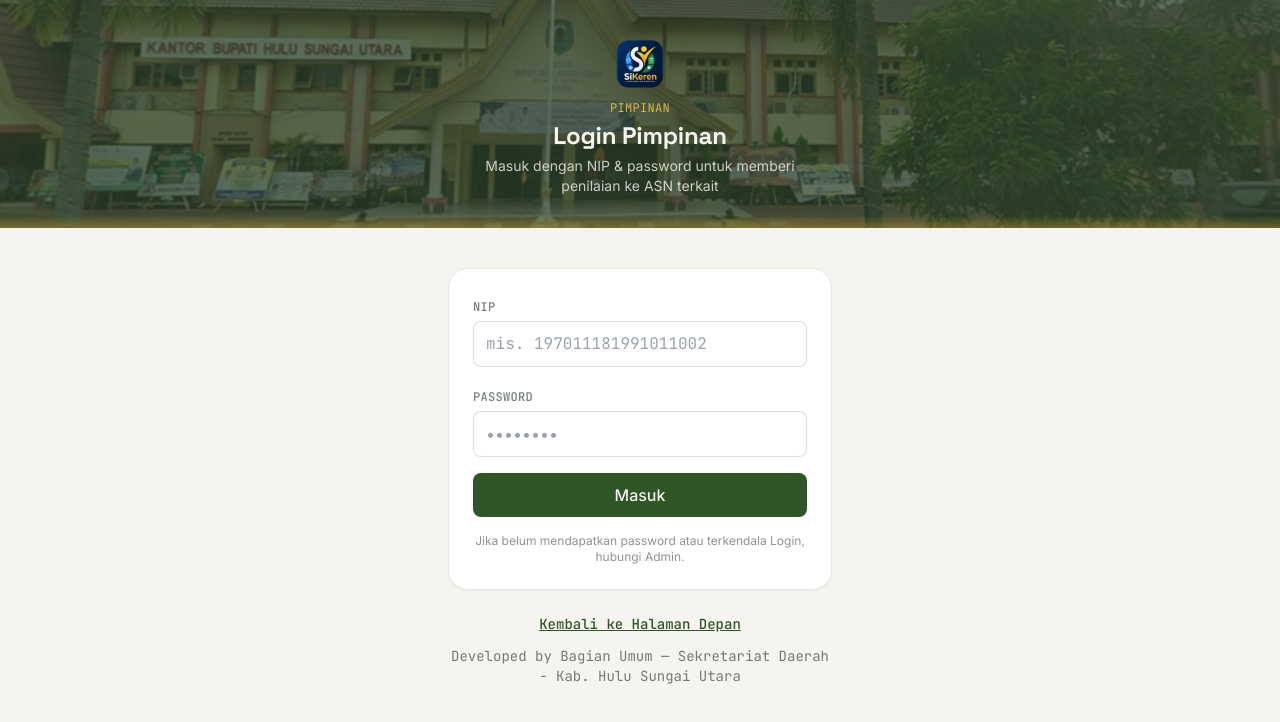
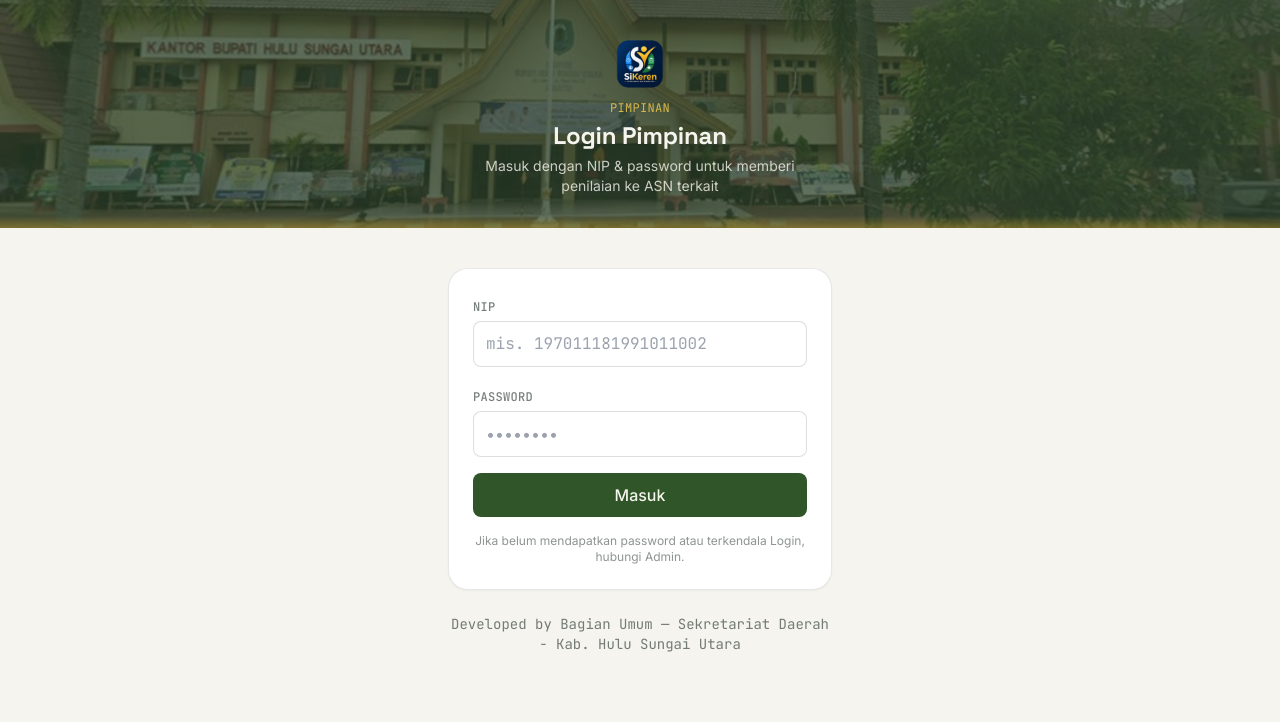
Before and after one commit to bangkit-hsu/sikeren, a React (Vite) app: page /#/pimpinan in a window 1280 px wide. Shown: the top 722 px of the page. Built offline with nearby package versions, Linux system fonts and the light colour scheme; no server answers.

Commit message:
Hapus tombol Kembali ke Halaman Depan di menu Login Pimpinan

```diff
--- a/src/pages/PimpinanPage.jsx
+++ b/src/pages/PimpinanPage.jsx
@@ -3,7 +3,7 @@
 // Penilaian Individu > Daftar Pimpinan). Setelah berhasil, diarahkan ke Portal Pimpinan
 // yang hanya berisi menu Penilaian Individu dan Update Password.
 import { useState } from 'react'
-import { Link, Navigate, useNavigate } from 'react-router-dom'
+import { Navigate, useNavigate } from 'react-router-dom'
 import { useAuth } from '../context/AuthContext.jsx'
 import HeroKecil from '../components/HeroKecil.jsx'
 
@@ -78,10 +78,7 @@ export default function PimpinanPage() {
             </button>
             <p className="text-xs text-ink/50 text-center">Jika belum mendapatkan password atau terkendala Login, hubungi Admin.</p>
           </form>
-          <p className="text-sm text-ink/70 text-center mt-6 font-mono">
-            <Link to="/" className="underline text-moss-700 font-medium">Kembali ke Halaman Depan</Link>
-          </p>
-          <p className="text-sm text-ink/60 text-center mt-3 font-mono">
+          <p className="text-sm text-ink/60 text-center mt-6 font-mono">
             Developed by Bagian Umum — Sekretariat Daerah - Kab. Hulu Sungai Utara
           </p>
         </div>
```
